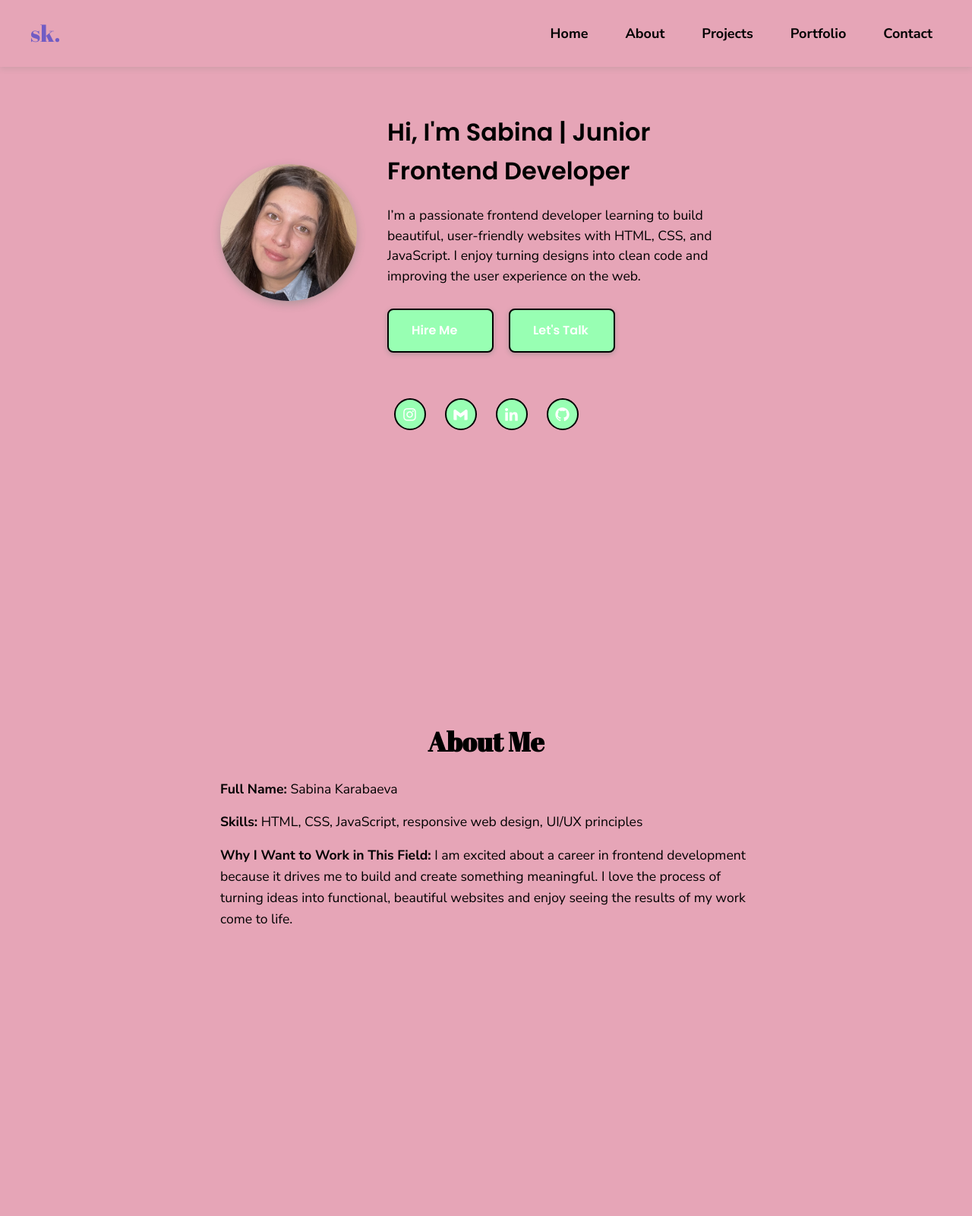
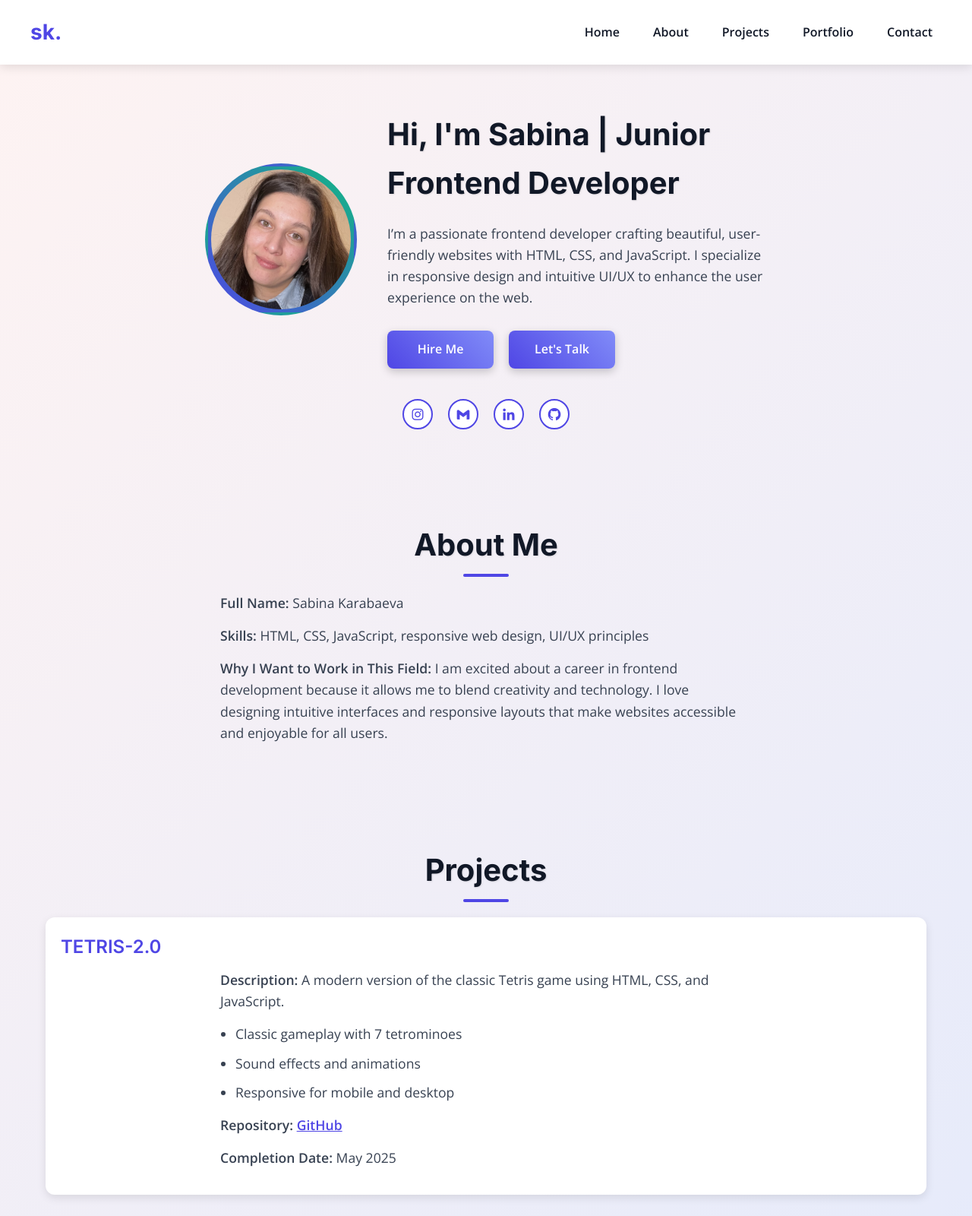
Before and after one commit to Mrskuhle/My-Portfolio, a plain HTML site: page index.html in a window 1280 px wide. Shown: the top 1600 px of the page at 76% size. Drawn offline with nearby package versions, Linux system fonts and the light colour scheme.

Commit message:
Update index.html

```diff
--- a/index.html
+++ b/index.html
@@ -5,7 +5,7 @@
   <meta name="viewport" content="width=device-width, initial-scale=1" />
   <title>Sabina Karabaeva | Junior Frontend Developer</title>
 
-  <link href="https://fonts.googleapis.com/css2?family=Abril+Fatface&family=Nunito+Sans:wght@400;700&family=Poppins:wght@400;600&display=swap" rel="stylesheet" />
+  <link href="https://fonts.googleapis.com/css2?family=Inter:wght@400;600;700&family=Open+Sans:wght@400;600&display=swap" rel="stylesheet" />
   <link href="https://unpkg.com/boxicons@2.1.4/css/boxicons.min.css" rel="stylesheet" />
 
   <style>
@@ -16,9 +16,9 @@
     }
 
     body {
-      font-family: 'Poppins', sans-serif;
-      background-color: #E6A5B7;
-      color: black;
+      font-family: 'Open Sans', sans-serif;
+      background: linear-gradient(135deg, #fef3f2, #d9e6ff);
+      color: #111827;
       line-height: 1.6;
       scroll-behavior: smooth;
     }
@@ -29,7 +29,7 @@
     }
 
     header {
-      background-color: #E6A5B7;
+      background: #ffffff;
       position: sticky;
       top: 0;
       z-index: 100;
@@ -37,30 +37,31 @@
       display: flex;
       justify-content: space-between;
       align-items: center;
-      box-shadow: 0 2px 8px rgba(54,112,85,0.15);
+      box-shadow: 0 4px 12px rgba(0,0,0,0.1);
     }
 
     .logo {
-      font-family: 'Abril Fatface', serif;
-      font-size: 30px;
-      color: #715cc4;
+      font-family: 'Inter', sans-serif;
+      font-size: 28px;
+      font-weight: 700;
+      color: #4f46e5;
       transition: color 0.3s ease;
     }
 
     .logo:hover {
-      color: #98FFB3;
+      color: #10b981;
     }
 
     .navbar {
       display: flex;
-      gap: 25px;
-      font-family: 'Nunito Sans', sans-serif;
+      gap: 20px;
+      font-family: 'Open Sans', sans-serif;
     }
 
     .navbar a {
       font-weight: 600;
-      font-size: 18px;
-      color: black;
+      font-size: 16px;
+      color: #111827;
       padding: 8px 12px;
       border-radius: 6px;
       transition: background-color 0.3s ease, color 0.3s ease;
@@ -68,15 +69,27 @@
 
     .navbar a:hover,
     .navbar a.active {
-      background-color: #98FFB3;
-      color: #FFFFFF;
+      background-color: #10b981;
+      color: #ffffff;
+    }
+
+    .menu-toggle {
+      display: none;
+      font-size: 24px;
+      cursor: pointer;
+      color: #4f46e5;
     }
 
     section {
-      padding: 60px 20px 80px;
-      min-height: 100vh;
-      max-width: 900px;
+      padding: 60px 20px;
+      max-width: 1200px;
       margin: 0 auto;
+      animation: fadeIn 0.5s ease-in;
+    }
+
+    @keyframes fadeIn {
+      from { opacity: 0; transform: translateY(20px); }
+      to { opacity: 1; transform: translateY(0); }
     }
 
     .home .main-content {
@@ -88,36 +101,37 @@
     }
 
     .profile-pic {
-      width: 180px;
-      height: 180px;
+      width: 200px;
+      height: 200px;
       border-radius: 50%;
       object-fit: cover;
-      box-shadow: 0 4px 12px rgba(54,112,85,0.3);
+      border: 4px solid transparent;
+      background: linear-gradient(45deg, #4f46e5, #10b981);
+      padding: 4px;
+      transition: transform 0.3s ease;
+    }
+
+    .profile-pic:hover {
+      transform: scale(1.05);
     }
 
     .intro {
-      max-width: 480px;
+      max-width: 500px;
     }
 
     .intro h1 {
+      font-family: 'Inter', sans-serif;
       font-weight: 700;
-      font-size: 2rem;
+      font-size: 2.5rem;
       margin-bottom: 20px;
-      color: black;
-      transition: color 0.3s ease;
-      cursor: default;
-    }
-
-    .intro h1:hover {
-      color: gold;
+      color: #111827;
+      text-shadow: 1px 1px 2px rgba(0,0,0,0.1);
     }
 
     .intro p {
       font-size: 1.1rem;
       margin-bottom: 30px;
-      color: black;
-      line-height: 1.5;
-      cursor: default;
+      color: #374151;
     }
 
     .btn-box {
@@ -127,62 +141,78 @@
     }
 
     .btn-box a {
-      padding: 14px 30px;
-      background-color: #98FFB3;
-      color: #FFFFFF;
-      border: 2px solid black;
+      padding: 12px 28px;
+      background: linear-gradient(45deg, #4f46e5, #818cf8);
+      color: #ffffff;
+      border: none;
       border-radius: 8px;
-      font-weight: 700;
-      box-shadow: 0 2px 6px rgba(54,112,85,0.3);
-      transition: background-color 0.3s ease, color 0.3s ease;
+      font-weight: 600;
+      box-shadow: 0 4px 12px rgba(0,0,0,0.2);
+      transition: transform 0.3s ease, box-shadow 0.3s ease;
       min-width: 140px;
+      text-align: center;
     }
 
     .btn-box a:hover {
-      background-color: #C7B9FF;
-      color: black;
-      border-color: black;
-      box-shadow: 0 4px 12px rgba(199,185,255,0.6);
+      transform: translateY(-2px);
+      box-shadow: 0 6px 16px rgba(0,0,0,0.3);
+      background: linear-gradient(45deg, #818cf8, #4f46e5);
     }
 
     .home-sci {
-      margin-top: 60px;
+      margin-top: 40px;
       display: flex;
       justify-content: center;
-      gap: 25px;
+      gap: 20px;
     }
 
     .home-sci a {
-      width: 42px;
-      height: 42px;
-      background: #98FFB3;
-      border: 2px solid black;
+      width: 40px;
+      height: 40px;
+      background: #ffffff;
+      border: 2px solid #4f46e5;
       border-radius: 50%;
       display: flex;
       align-items: center;
       justify-content: center;
-      color: #ffffff;
-      font-size: 22px;
-      transition: background-color 0.3s ease, color 0.3s ease;
+      color: #4f46e5;
+      font-size: 20px;
+      transition: background-color 0.3s ease, color 0.3s ease, transform 0.3s ease;
     }
 
     .home-sci a:hover {
-      background-color: #C7B9FF;
-      color: black;
+      background-color: #10b981;
+      color: #ffffff;
+      transform: rotate(360deg);
     }
 
     h2 {
-      font-family: 'Abril Fatface', serif;
-      font-size: 2.2rem;
-      color: black;
-      margin-bottom: 20px;
+      font-family: 'Inter', sans-serif;
+      font-size: 2.5rem;
+      font-weight: 700;
+      color: #111827;
+      margin-bottom: 30px;
       text-align: center;
+      text-shadow: 1px 1px 2px rgba(0,0,0,0.1);
+      position: relative;
+    }
+
+    h2::after {
+      content: '';
+      width: 60px;
+      height: 4px;
+      background: #4f46e5;
+      position: absolute;
+      bottom: -10px;
+      left: 50%;
+      transform: translateX(-50%);
+      border-radius: 2px;
     }
 
     p, ul {
-      font-family: 'Nunito Sans', sans-serif;
+      font-family: 'Open Sans', sans-serif;
       font-size: 1.1rem;
-      color: black;
+      color: #374151;
       margin-bottom: 15px;
       max-width: 700px;
       margin-left: auto;
@@ -195,37 +225,102 @@
     }
 
     ul li {
-      margin-bottom: 8px;
+      margin-bottom: 10px;
     }
 
-    .project a {
-  color: #715cc4;
+    .portfolio {
+      display: grid;
+      grid-template-columns: repeat(auto-fit, minmax(300px, 1fr));
+      gap: 20px;
+      padding: 20px;
+    }
+
+    .project-card {
+      background: #ffffff;
+      border-radius: 12px;
+      padding: 20px;
+      box-shadow: 0 4px 12px rgba(0,0,0,0.1);
+      transition: transform 0.3s ease, box-shadow 0.3s ease;
+      animation: fadeIn 0.5s ease-in;
+    }
+
+    .project-card:hover {
+      transform: translateY(-5px) rotate(1deg);
+      box-shadow: 0 8px 20px rgba(0,0,0,0.2);
+    }
+
+    .project-card h3 {
+      font-family: 'Inter', sans-serif;
+      font-size: 1.5rem;
+      font-weight: 600;
+      color: #4f46e5;
+      margin-bottom: 10px;
+    }
+
+    .project-card a {
+      color: #4f46e5;
       font-weight: 600;
       text-decoration: underline;
       transition: color 0.3s ease;
     }
 
-.project a:hover {
-  color: #98FFB3;
+    .project-card a:hover {
+      color: #10b981;
       text-decoration: none;
     }
-    section {
-  scroll-margin-top: 100px; /* отступ для якорной прокрутки */
+
+    .back-to-top {
+      position: fixed;
+      bottom: 20px;
+      right: 20px;
+      background: #4f46e5;
+      color: #ffffff;
+      width: 50px;
+      height: 50px;
+      border-radius: 50%;
+      display: flex;
+      align-items: center;
+      justify-content: center;
+      font-size: 24px;
+      opacity: 0;
+      visibility: hidden;
+      transition: opacity 0.3s ease, visibility 0.3s ease;
     }
 
+    .back-to-top.show {
+      opacity: 1;
+      visibility: visible;
+    }
 
     @media (max-width: 768px) {
       header {
         padding: 15px 20px;
+        position: relative;
       }
 
       .navbar {
-        gap: 15px;
+        display: none;
+        flex-direction: column;
+        position: absolute;
+        top: 100%;
+        left: 0;
+        right: 0;
+        background: #ffffff;
+        padding: 20px;
+        box-shadow: 0 4px 12px rgba(0,0,0,0.1);
+      }
+
+      .navbar.active {
+        display: flex;
+      }
+
+      .menu-toggle {
+        display: block;
       }
 
       .navbar a {
         font-size: 16px;
-        padding: 6px 10px;
+        padding: 10px;
       }
 
       .home .main-content {
@@ -233,12 +328,16 @@
         text-align: center;
       }
 
+      .intro h1 {
+        font-size: 2rem;
+      }
+
       .btn-box {
         justify-content: center;
       }
 
       .btn-box a {
-        min-width: 80%;
+        min-width: 100%;
       }
 
       .home-sci {
@@ -246,7 +345,17 @@
       }
 
       section {
-        padding: 40px 15px 60px;
+        padding: 40px 15px;
+      }
+
+      .portfolio {
+        grid-template-columns: 1fr;
+      }
+    }
+
+    @media (min-width: 1200px) {
+      .portfolio {
+        grid-template-columns: repeat(3, 1fr);
       }
     }
   </style>
@@ -262,6 +371,7 @@
     <a href="#portfolio">Portfolio</a>
     <a href="#contact">Contact</a>
   </nav>
+  <i class='bx bx-menu menu-toggle'></i>
 </header>
 
 <section class="home" id="home">
@@ -269,32 +379,31 @@
     <img src="myjundevpic.JPG" alt="Sabina" class="profile-pic" />
     <div class="intro">
       <h1>Hi, I'm Sabina | Junior Frontend Developer</h1>
-      <p>I’m a passionate frontend developer learning to build beautiful, user-friendly websites with HTML, CSS, and JavaScript. I enjoy turning designs into clean code and improving the user experience on the web.</p>
+      <p>I’m a passionate frontend developer crafting beautiful, user-friendly websites with HTML, CSS, and JavaScript. I specialize in responsive design and intuitive UI/UX to enhance the user experience on the web.</p>
       <div class="btn-box">
-        <a href="https://wa.me/" target="_blank">Hire Me</a>
-        <a href="https://t.me/" target="_blank">Let's Talk</a>
+        <a href="https://wa.me/+4367761771586" target="_blank">Hire Me</a>
+        <a href="https://t.me/+4367761771586" target="_blank">Let's Talk</a>
       </div>
     </div>
   </div>
   <div class="home-sci">
     <a href="https://www.instagram.com/sabina_kuhle" target="_blank"><i class='bx bxl-instagram'></i></a>
-  <a href="https://mail.google.com/mail/?view=cm&to=skmvwk@gmail.com" target="_blank"><i class='bx bxl-gmail'></i></a>
+    <a href="mailto:skmvwk@gmail.com" target="_blank"><i class='bx bxl-gmail'></i></a>
     <a href="https://www.linkedin.com/in/sabina-karabaeva-1358b525b" target="_blank"><i class='bx bxl-linkedin'></i></a>
     <a href="https://github.com/Mrskuhle" target="_blank"><i class='bx bxl-github'></i></a>
   </div>
-
 </section>
 
 <section class="about" id="about">
   <h2>About Me</h2>
   <p><strong>Full Name:</strong> Sabina Karabaeva</p>
   <p><strong>Skills:</strong> HTML, CSS, JavaScript, responsive web design, UI/UX principles</p>
-  <p><strong>Why I Want to Work in This Field:</strong> I am excited about a career in frontend development because it drives me to build and create something meaningful. I love the process of turning ideas into functional, beautiful websites and enjoy seeing the results of my work come to life.</p>
+  <p><strong>Why I Want to Work in This Field:</strong> I am excited about a career in frontend development because it allows me to blend creativity and technology. I love designing intuitive interfaces and responsive layouts that make websites accessible and enjoyable for all users.</p>
 </section>
 
 <section class="projects" id="projects">
   <h2>Projects</h2>
-  <div class="project">
+  <div class="project-card">
     <h3>TETRIS-2.0</h3>
     <p><strong>Description:</strong> A modern version of the classic Tetris game using HTML, CSS, and JavaScript.</p>
     <ul>
@@ -309,9 +418,9 @@
 
 <section class="portfolio" id="portfolio">
   <h2>Portfolio</h2>
-  <p>Here are some of the websites I've built recently.</p>
+  <p>Here are some of the websites I've built recently, showcasing responsive design and intuitive UI/UX.</p>
 
-  <div class="project">
+  <div class="project-card">
     <h3>Morning STAR Coffee Shop Website</h3>
     <p><strong>Description:</strong> A responsive site for a fictional coffee shop, showcasing modern layout and design.</p>
     <ul>
@@ -323,7 +432,7 @@
     <p><strong>Completion Date:</strong> May 2025</p>
   </div>
 
-  <div class="project">
+  <div class="project-card">
     <h3>Travel Blog Website</h3>
     <p><strong>Description:</strong> A minimal travel-themed website featuring a fullscreen background video.</p>
     <ul>
@@ -334,24 +443,58 @@
     <p><strong>Repository:</strong> <a href="https://travelblog-git-main-sabinaks-projects.vercel.app/" target="_blank">GitHub</a></p>
     <p><strong>Completion Date:</strong> May 2025</p>
   </div>
+
+  <div class="project-card">
+    <h3>BuildShop</h3>
+    <p><strong>Description:</strong> An e-commerce platform for construction materials with a highly responsive design, intuitive UI/UX, bank transfer payments, multilingual support, and notifications via Email, WhatsApp, and Telegram.</p>
+    <ul>
+      <li>Fully responsive design using Tailwind CSS, optimized for mobile, tablet, and desktop</li>
+      <li>Intuitive UI/UX with clear navigation and streamlined cart/checkout flow</li>
+      <li>Multilingual support (English/German) for accessibility</li>
+      <li>IBAN payment integration with order tracking</li>
+      <li>Email notifications via EmailJS</li>
+      <li>WhatsApp and Telegram notification placeholders</li>
+    </ul>
+    <p><strong>Live Demo:</strong> <a href="https://online-shop-woad-five.vercel.app/" target="_blank">View Site</a></p>
+    <p><strong>Repository:</strong> <a href="https://github.com/Mrskuhle/online-shop" target="_blank">GitHub</a></p>
+    <p><strong>Completion Date:</strong> July 2025</p>
+  </div>
 </section>
 
 <section class="contact" id="contact">
   <h2>Contact</h2>
-  <p><strong>Phone:</strong> +43 67761771586</p>
+  <p><strong>Phone:</strong> <a href="tel:+4367761771586">+43 67761771586</a></p>
   <p><strong>Email:</strong> <a href="mailto:skmvwk@gmail.com">skmvwk@gmail.com</a></p>
   <p><strong>Located in:</strong> Vienna, Austria</p>
 </section>
 
+<a href="#home" class="back-to-top"><i class='bx bx-up-arrow-alt'></i></a>
+
 <script>
   const sections = document.querySelectorAll('section');
   const navLinks = document.querySelectorAll('.navbar a');
+  const menuToggle = document.querySelector('.menu-toggle');
+  const navbar = document.querySelector('.navbar');
+  const backToTop = document.querySelector('.back-to-top');
 
+  // Toggle mobile menu
+  menuToggle.addEventListener('click', () => {
+    navbar.classList.toggle('active');
+  });
+
+  // Close mobile menu when a link is clicked
+  navLinks.forEach(link => {
+    link.addEventListener('click', () => {
+      navbar.classList.remove('active');
+    });
+  });
+
+  // Highlight active section on scroll
   window.addEventListener('scroll', () => {
     let current = '';
     sections.forEach(section => {
       const sectionTop = section.offsetTop - 80;
-      if (pageYOffset >= sectionTop) {
+      if (window.pageYOffset >= sectionTop) {
         current = section.getAttribute('id');
       }
     });
@@ -362,6 +505,13 @@
         link.classList.add('active');
       }
     });
+
+    // Show/hide back-to-top button
+    if (window.pageYOffset > 300) {
+      backToTop.classList.add('show');
+    } else {
+      backToTop.classList.remove('show');
+    }
   });
 </script>
 
```
Lines whose indentation alone changed are shown as unchanged.
